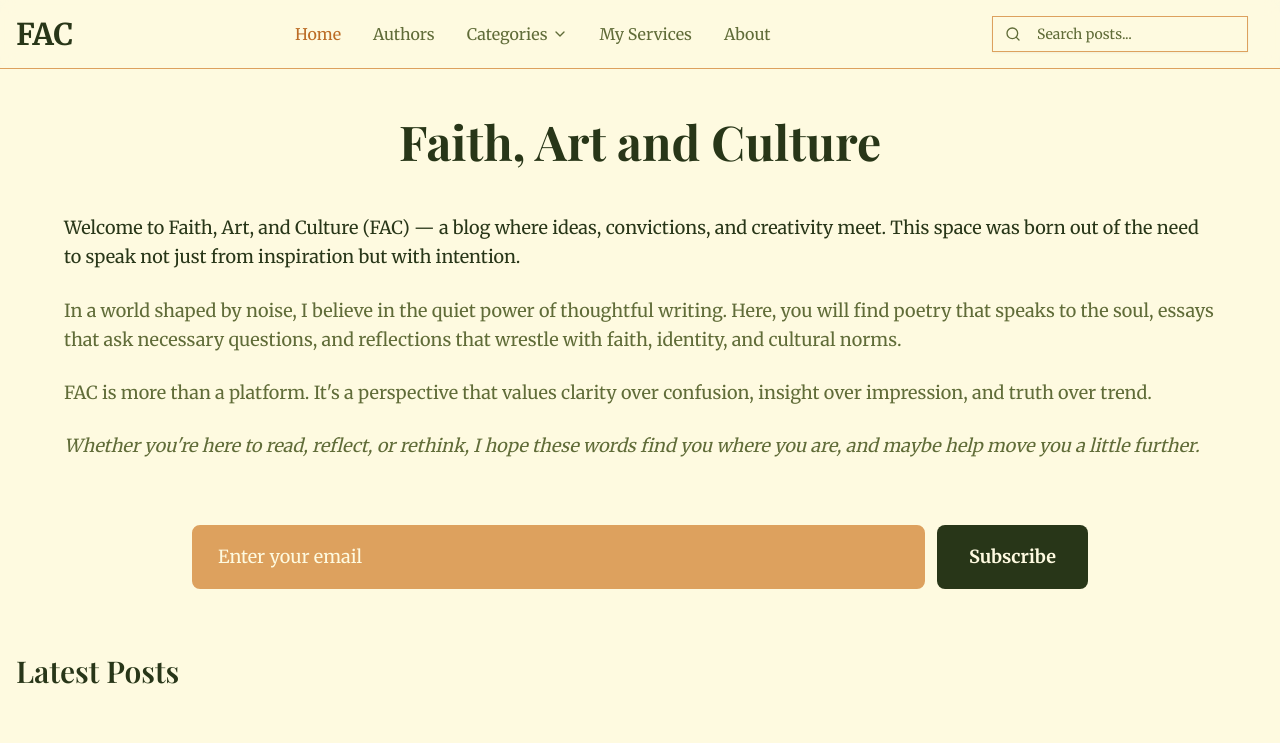
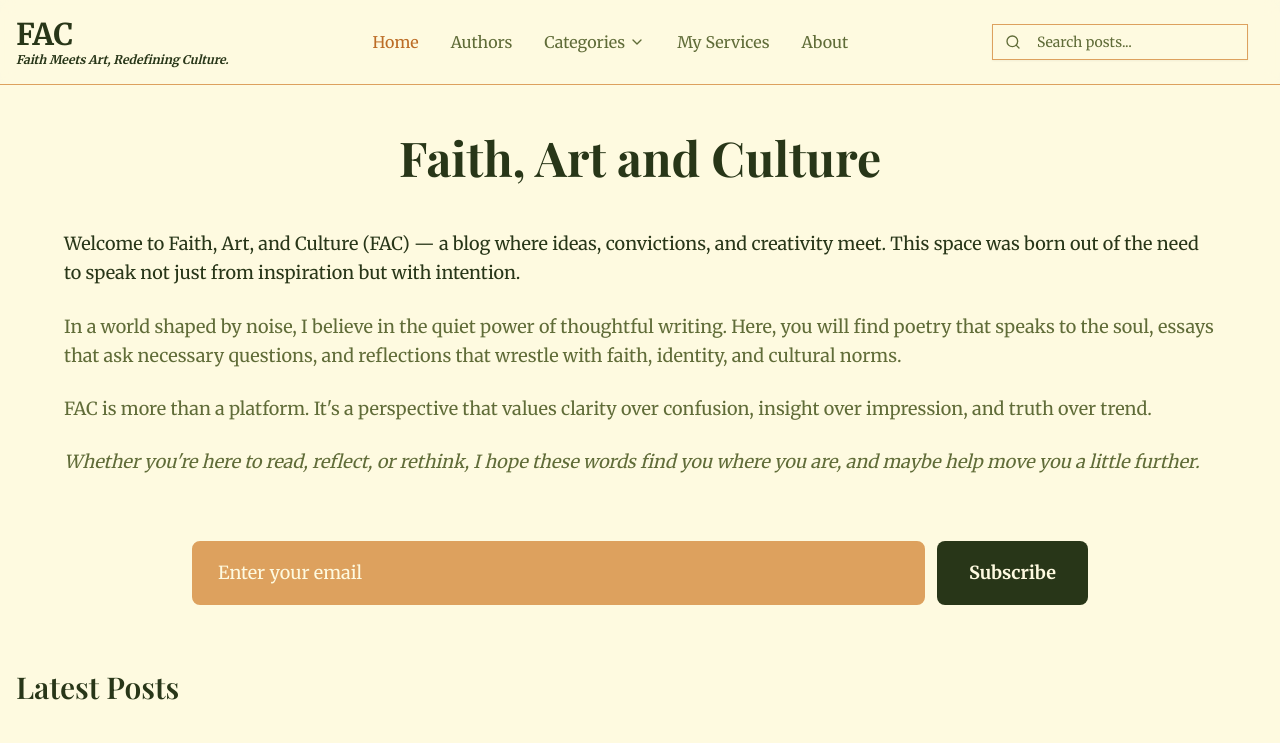
Before and after one commit to abmercy035/fac-blog, a Next.js app: page / in a window 1280 px wide. Shown: the top 743 px of the page. Built offline with nearby package versions, Linux system fonts and the light colour scheme; a web font is replaced by a local one.

Commit message:
added the tag line to the header

```diff
--- a/components/blog-header.tsx
+++ b/components/blog-header.tsx
@@ -35,8 +35,9 @@ export function BlogHeader() {
     <header className="border-b border-border bg-card/50 backdrop-blur-sm sticky top-0 z-50">
       <div className="container mx-auto px-4 py-4">
         <div className="flex items-center justify-between">
-          <Link href="/" className="text-3xl font-bold text-foreground mr-8">
+          <Link href="/" className="text-3xl font-bold text-foreground mr-8 flex flex-col">
             FAC
+            <i className="text-xs"> Faith Meets Art, Redefining Culture.</i>
           </Link>
 
           <nav className="hidden md:flex items-center space-x-8 max-lg:space-x-2">
```
